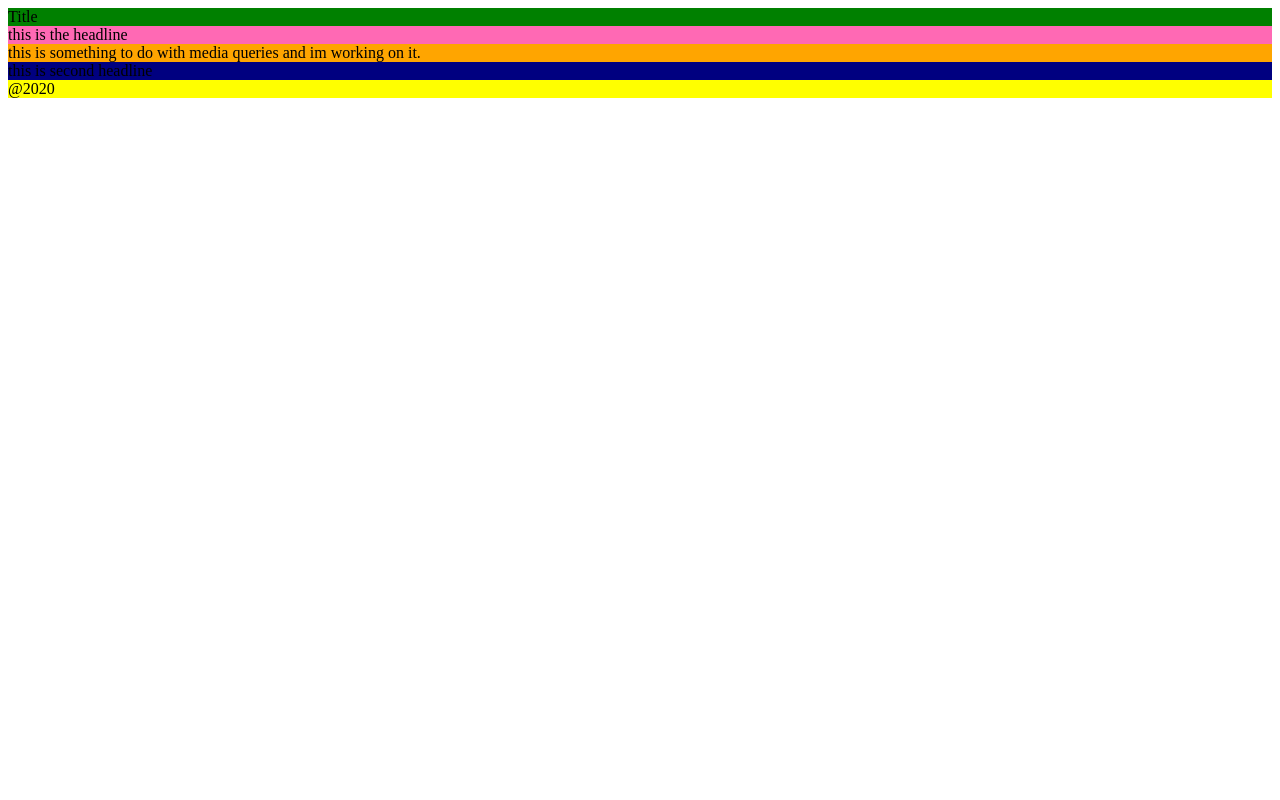
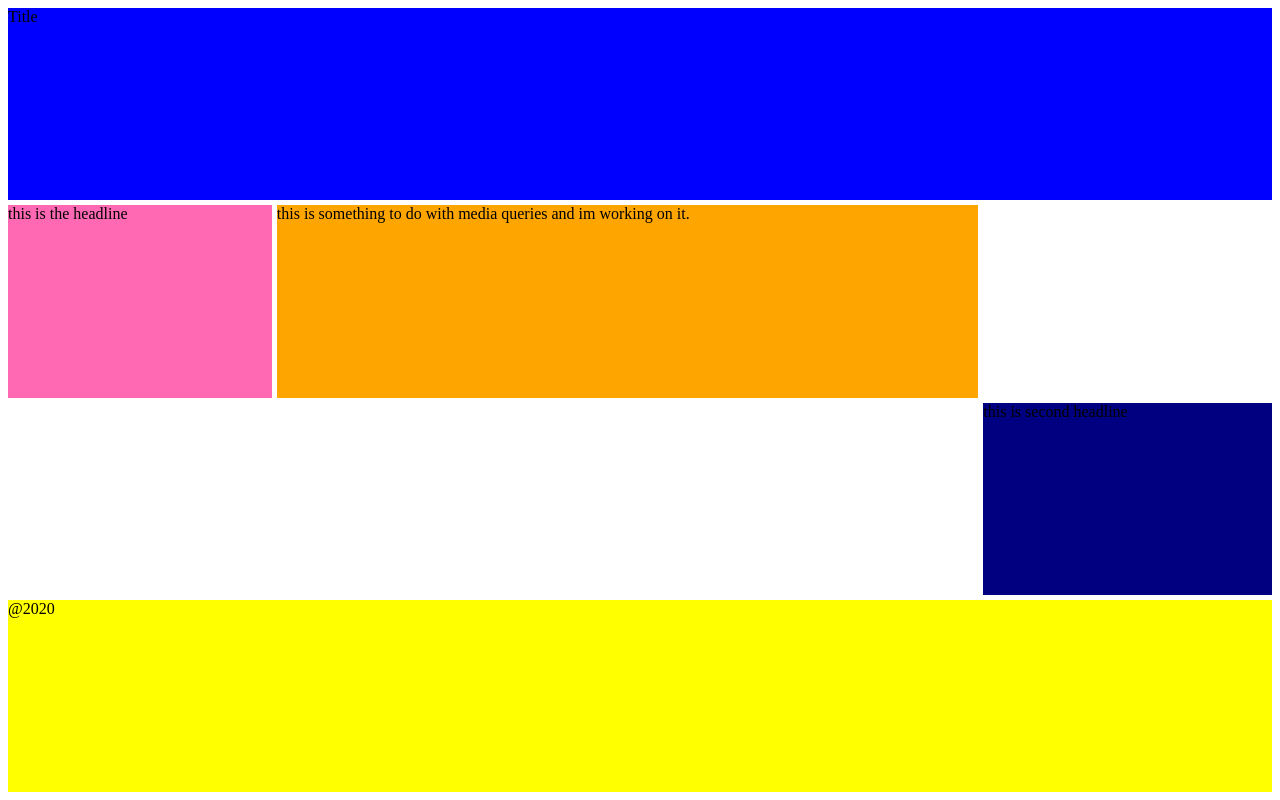
Before and after one commit to aaronbryan12/fsw-100, a plain HTML site: page week5/queries.html in a window 1280 px wide. Drawn offline with Linux system fonts and the light colour scheme.

Commit message:
yourmessage

```diff
--- a/week5/queries.html
+++ b/week5/queries.html
@@ -4,15 +4,16 @@
         <meta name="viewport" content="width=device-width, initial-scale=1.0">
         <link rel="stylesheet" href ="styles2.css">
      </head>
-    <body id="grid-container">
-        <header id="header"> Title </header>
+    <body class="grid-container">
+        <header class="header"> Title </header>
 
-        <article id="article1"> this is the headline </article>
+        <article class="article1"> this is the headline </article>
 
-        <main id="main"> this is something to do with media queries and im working on it. </main>
+        <main class="main"> this is something to do with media queries and im working on it. </main>
 
-        <article id="article2"> this is second headline </article>
+        <article class="article2"> this is second headline </article>
 
-        <footer id="footer"> @2020 </footer>
+
+        <footer class="footer"> @2020 </footer>
     </body>
 </html>
--- a/week5/styles2.css
+++ b/week5/styles2.css
@@ -6,65 +6,97 @@
 
 
 @media only screen and ( max-width: 600px) {
-    #header{
+    .grid-container {
+        display:grid;
+        grid-gap: 5px;
+        grid-template-columns: repeat (5, 1fr)
+    }
+    .header{
         background-color: blue;
-        grid-columns: 1/5;
     }
-    #article1 {
+    .article1 {
         background-color: hotpink;
-        grid-columns: 1/5;
     }
-    #main {
+    .main {
         background-color: orange;
-        grid-columns: 1/5;
+
     }
-    #article2 {
+    .article2 {
         background-color: navy;
-        grid-columns: 1/5;
+
     }
-    #footer {
+    .footer {
         background-color: yellow;
-        grid-columns: 1/5;
+
     }
 }
 
 @media only screen and ( min-width: 600px) {
-    #header{
-        background-color: red;
-        grid-columns: 1/5;
+    .grid-container {
+        display:grid;
+        grid-gap: 5px;
+        grid-template-columns: repeat (5, 1fr)
     }
-    #article1 {
-        grid-columns: 1/2;
+    .header{
+        background-color: blue;
+        grid-column: 1/5;
+        grid-row:1;
+    }
+    .article1 {
         background-color: hotpink;
+        grid-column: 1/2;
+        grid-row: 2;
     }
-    #main {
+    .main {
         background-color: orange;
-        grid-columns: 3/5;
+        grid-row:2;
+        grid-column: 3/5;
     }
-    #article2 {
+    .article2 {
         background-color: navy;
-        grid-columns: 1/5;
+        grid-row: 3;
+        grid-column: 1/5;
+
     }
-    #footer {
+    .footer {
         background-color: yellow;
-        grid-columns: 1/5;
+        grid-row: 4;
+        grid-column: 1/5;
+
     }
 }
 
 @media only screen and ( min-width: 900px) {
-    #header{
-        background-color: green;
+    .grid-container {
+        display:grid;
+        grid-gap: 5px;
+        grid-template-columns: repeat (5, 1fr)
     }
-    #article1 {
-        grid-columns: 1/5;
+    .header{
+        background-color: blue;
+        grid-column: 1/5;
+        grid-row:1;
     }
-    #main {
-        grid-columns: 1/5;
+    .article1 {
+        background-color: hotpink;
+        grid-column: 1/2;
+        grid-row: 2 span 3;
     }
-    #article2 {
-        grid-columns: 1/5;
+    .main {
+        background-color: orange;
+        grid-row: 2 span 3;
+        grid-column: 2/4;
     }
-    #footer {
-        grid-columns: 1/5;
+    .article2 {
+        background-color: navy;
+        grid-row: 2 span 3;
+        grid-column: 4/5;
+
+    }
+    .footer {
+        background-color: yellow;
+        grid-row: 4;
+        grid-column: 1/5;
+
     }
 }
```
Also changed, not shown: week5/index2.html (+15 -0 lines), week5/stylesindex2.css (+38 -0 lines), week6/website.html (+0 -1 lines).
